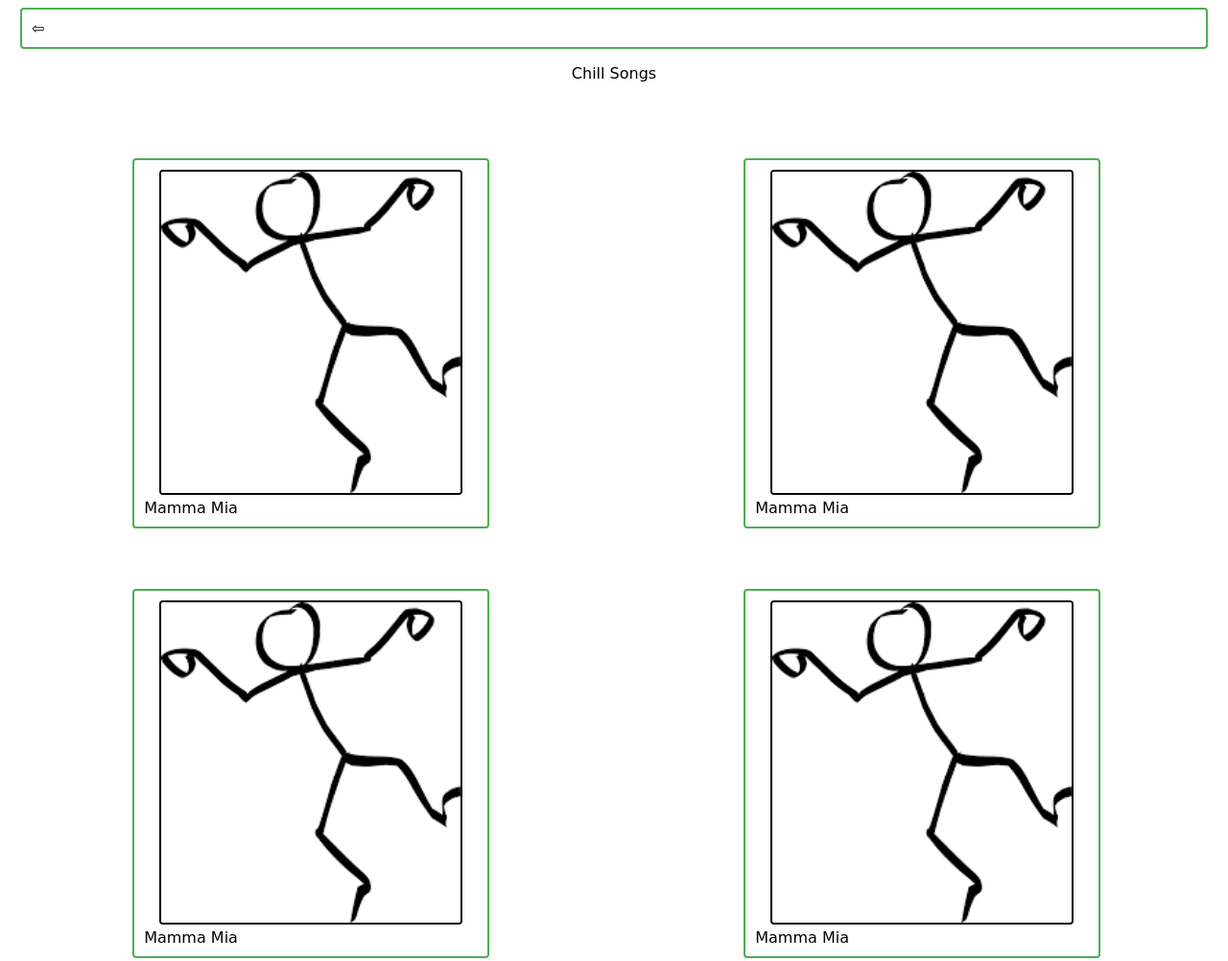
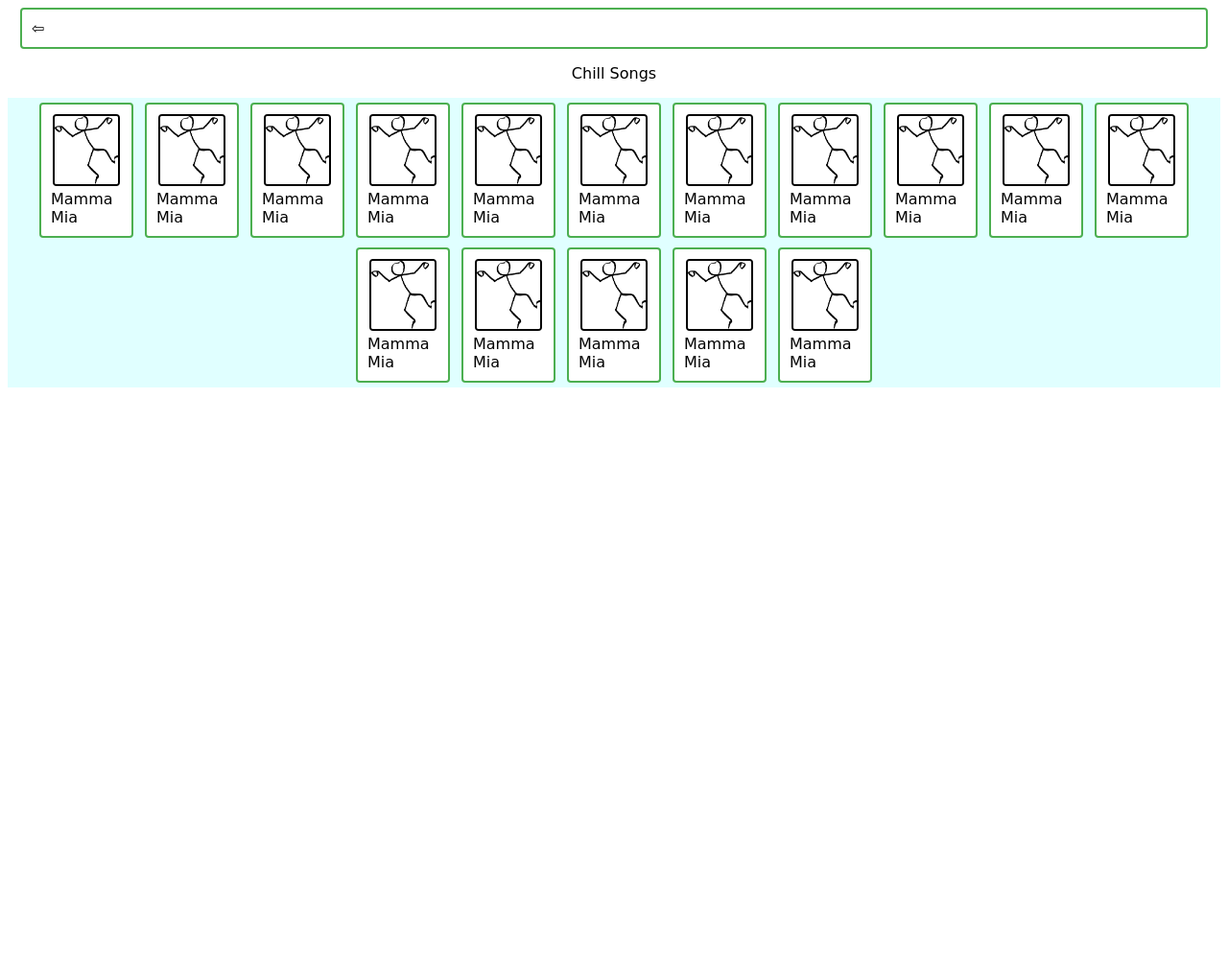
Before and after one commit to MaschavanderMarel/mamma-mia, a plain HTML site: page dance-selection-chill.html in a window 1280 px wide. Shown: the top 1002 px of the page at 96% size. After the commit the page ends 800 px from the top, so only its background shows below. Drawn offline with Linux system fonts and the light colour scheme.

Commit message:
Update dance selection pages with flexwrap implementation

```diff
--- a/dance-selection-chill.html
+++ b/dance-selection-chill.html
@@ -13,116 +13,107 @@
         </div>
 
 
-        <div class="song-selection-left">
+        <div class="flex-container">
+            <div>
+                <button class="song-selection" onclick="document.location = 'video-screen.html'">
+                    <img src="./images/stickfigure.png" alt="Dancing stickfigure">
+                    <p id="song-text">Mamma Mia</p>
+                </button>
+            </div>
+            <div>
+                <button class="song-selection" onclick="document.location = 'video-screen.html'">
+                    <img src="./images/stickfigure.png" alt="Dancing stickfigure">
+                    <p id="song-text">Mamma Mia</p>
+                </button>
+            </div>
+            <div>
+                <button class="song-selection" onclick="document.location = 'video-screen.html'">
+                    <img src="./images/stickfigure.png" alt="Dancing stickfigure">
+                    <p id="song-text">Mamma Mia</p>
+                </button>
+            </div>
+            <div>
                 <button class="song-selection" onclick="document.location = 'video-screen.html'">
                     <img src="./images/stickfigure.png" alt="Dancing stickfigure">
                     <p id="song-text">Mamma Mia</p>
                 </button>
             </div>
 
-        <div class="song-selection-right">
+            <div>
+                <button class="song-selection" onclick="document.location = 'video-screen.html'">
+                    <img src="./images/stickfigure.png" alt="Dancing stickfigure">
+                    <p id="song-text">Mamma Mia</p>
+                </button>
+            </div>
+            <div>
                 <button class="song-selection" onclick="document.location = 'video-screen.html'">
                     <img src="./images/stickfigure.png" alt="Dancing stickfigure">
                     <p id="song-text">Mamma Mia</p>
                 </button>
             </div>
 
-        <div class="song-selection-left">
+            <div>
+                <button class="song-selection" onclick="document.location = 'video-screen.html'">
+                    <img src="./images/stickfigure.png" alt="Dancing stickfigure">
+                    <p id="song-text">Mamma Mia</p>
+                </button>
+            </div>
+            <div>
+                <button class="song-selection" onclick="document.location = 'video-screen.html'">
+                    <img src="./images/stickfigure.png" alt="Dancing stickfigure">
+                    <p id="song-text">Mamma Mia</p>
+                </button>
+            </div>
+            <div>
+                <button class="song-selection" onclick="document.location = 'video-screen.html'">
+                    <img src="./images/stickfigure.png" alt="Dancing stickfigure">
+                    <p id="song-text">Mamma Mia</p>
+                </button>
+            </div>
+            <div>
+                <button class="song-selection" onclick="document.location = 'video-screen.html'">
+                    <img src="./images/stickfigure.png" alt="Dancing stickfigure">
+                    <p id="song-text">Mamma Mia</p>
+                </button>
+            </div>
+            <div>
+                <button class="song-selection" onclick="document.location = 'video-screen.html'">
+                    <img src="./images/stickfigure.png" alt="Dancing stickfigure">
+                    <p id="song-text">Mamma Mia</p>
+                </button>
+            </div>
+            <div>
                 <button class="song-selection" onclick="document.location = 'video-screen.html'">
                     <img src="./images/stickfigure.png" alt="Dancing stickfigure">
                     <p id="song-text">Mamma Mia</p>
                 </button>
             </div>
 
-        <div class="song-selection-right">
+            <div>
+                <button class="song-selection" onclick="document.location = 'video-screen.html'">
+                    <img src="./images/stickfigure.png" alt="Dancing stickfigure">
+                    <p id="song-text">Mamma Mia</p>
+                </button>
+            </div>
+            <div>
                 <button class="song-selection" onclick="document.location = 'video-screen.html'">
                     <img src="./images/stickfigure.png" alt="Dancing stickfigure">
                     <p id="song-text">Mamma Mia</p>
                 </button>
             </div>
 
-        <div class="song-selection-left">
+            <div>
                 <button class="song-selection" onclick="document.location = 'video-screen.html'">
                     <img src="./images/stickfigure.png" alt="Dancing stickfigure">
                     <p id="song-text">Mamma Mia</p>
                 </button>
             </div>
-
-        <div class="song-selection-right">
+            <div>
                 <button class="song-selection" onclick="document.location = 'video-screen.html'">
                     <img src="./images/stickfigure.png" alt="Dancing stickfigure">
                     <p id="song-text">Mamma Mia</p>
                 </button>
             </div>
-
-        <div class="song-selection-left">
-            <button class="song-selection" onclick="document.location = 'video-screen.html'">
-                <img src="./images/stickfigure.png" alt="Dancing stickfigure">
-                <p id="song-text">Mamma Mia</p>
-            </button>
-        </div>
-
-        <div class="song-selection-right">
-            <button class="song-selection" onclick="document.location = 'video-screen.html'">
-                <img src="./images/stickfigure.png" alt="Dancing stickfigure">
-                <p id="song-text">Mamma Mia</p>
-            </button>
-        </div>
-
-        <div class="song-selection-left">
-            <button class="song-selection" onclick="document.location = 'video-screen.html'">
-                <img src="./images/stickfigure.png" alt="Dancing stickfigure">
-                <p id="song-text">Mamma Mia</p>
-            </button>
-        </div>
-
-        <div class="song-selection-right">
-            <button class="song-selection" onclick="document.location = 'video-screen.html'">
-                <img src="./images/stickfigure.png" alt="Dancing stickfigure">
-                <p id="song-text">Mamma Mia</p>
-            </button>
-        </div>
-
-        <div class="song-selection-left">
-            <button class="song-selection" onclick="document.location = 'video-screen.html'">
-                <img src="./images/stickfigure.png" alt="Dancing stickfigure">
-                <p id="song-text">Mamma Mia</p>
-            </button>
-        </div>
-
-        <div class="song-selection-right">
-            <button class="song-selection" onclick="document.location = 'video-screen.html'">
-                <img src="./images/stickfigure.png" alt="Dancing stickfigure">
-                <p id="song-text">Mamma Mia</p>
-            </button>
-        </div>
-
-        <div class="song-selection-left">
-            <button class="song-selection" onclick="document.location = 'video-screen.html'">
-                <img src="./images/stickfigure.png" alt="Dancing stickfigure">
-                <p id="song-text">Mamma Mia</p>
-            </button>
-        </div>
-
-        <div class="song-selection-right">
-            <button class="song-selection" onclick="document.location = 'video-screen.html'">
-                <img src="./images/stickfigure.png" alt="Dancing stickfigure">
-                <p id="song-text">Mamma Mia</p>
-            </button>
-        </div>
-
-        <div class="song-selection-left">
-            <button class="song-selection" onclick="document.location = 'video-screen.html'">
-                <img src="./images/stickfigure.png" alt="Dancing stickfigure">
-                <p id="song-text">Mamma Mia</p>
-            </button>
-        </div>
-
-        <div class="song-selection-right">
-            <button class="song-selection" onclick="document.location = 'video-screen.html'">
-                <img src="./images/stickfigure.png" alt="Dancing stickfigure">
-                <p id="song-text">Mamma Mia</p>
-            </button>
         </div>
     </body>
 </html>
--- a/video-screen.css
+++ b/video-screen.css
@@ -117,6 +117,18 @@ input, select {
     font-family: inherit;
 }
 
+.flex-container {
+    display: flex;
+    justify-content: center;
+    background-color: lightcyan;
+    flex-wrap: wrap;
+}
+
+.flex-container > div {
+    width: 100px;
+    margin: 5px;
+}
+
 @media (max-device-width: 420px){
     body{
         font-size: 2em;
```
Also changed, not shown: dance-selection-banging.html (+67 -76 lines), dance-selection-party.html (+67 -76 lines). Lines whose indentation alone changed are shown as unchanged.
